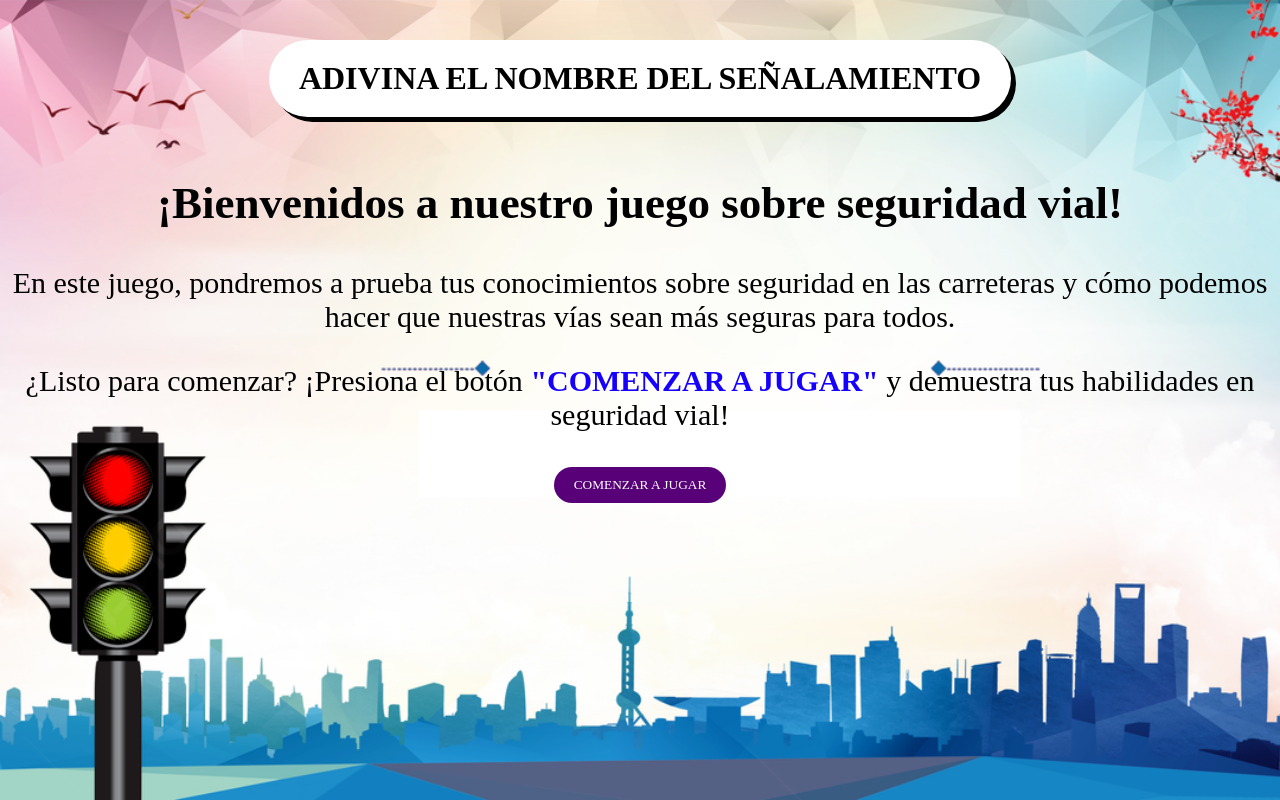
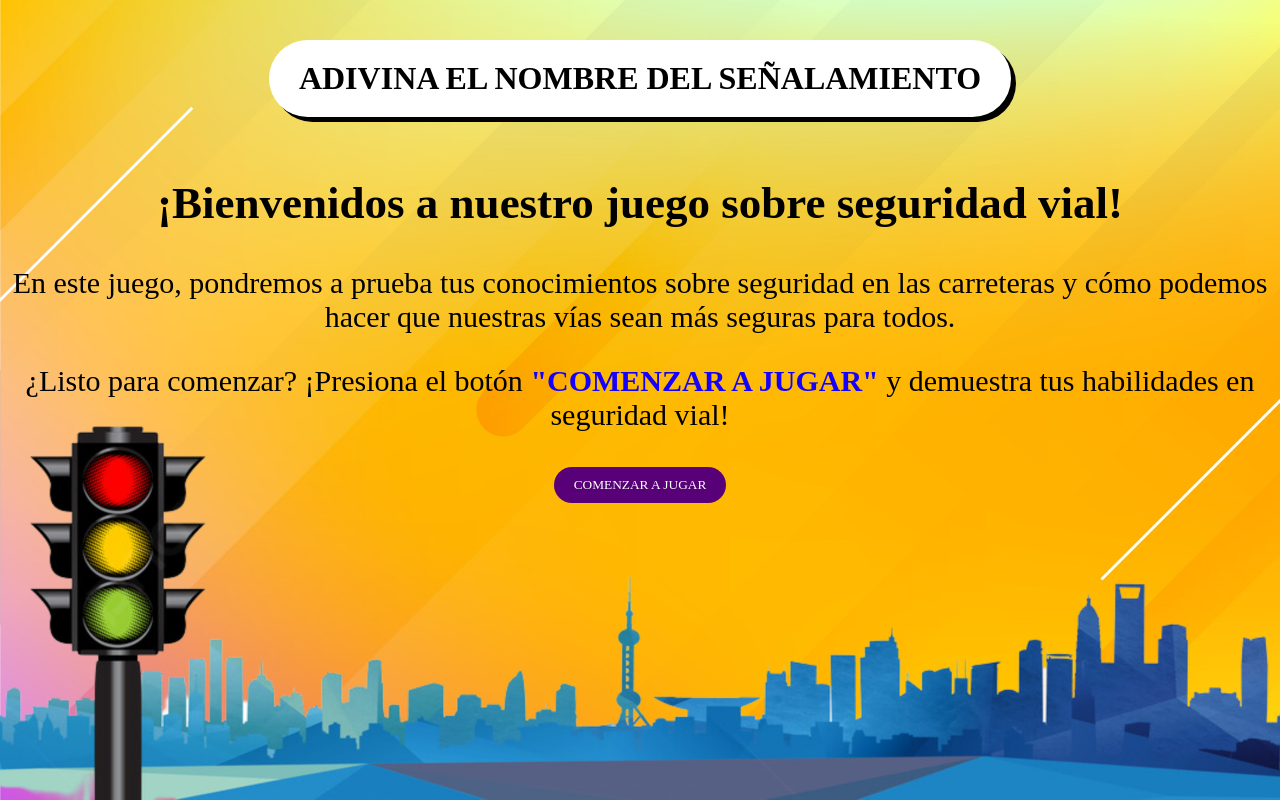
Before and after one commit to JovanyCm1/seguridad-vial-quizz, a plain HTML site: page index.html in a window 1280 px wide. Drawn offline with Linux system fonts and the light colour scheme; a web font is replaced by a local one.

Commit message:
Cambio de fondo amarillo

```diff
--- a/estilo.css
+++ b/estilo.css
@@ -4,7 +4,7 @@
     font-family: 'Mochiy Pop One';
 }
 body{
-    background: url(img/fondo2.jpg);
+    background: url(img/fondo3.jpg);
     background-size: cover;
     background-attachment: fixed;
     margin: 0;
```
Also changed, not shown: img/fondo3.jpg (added).
